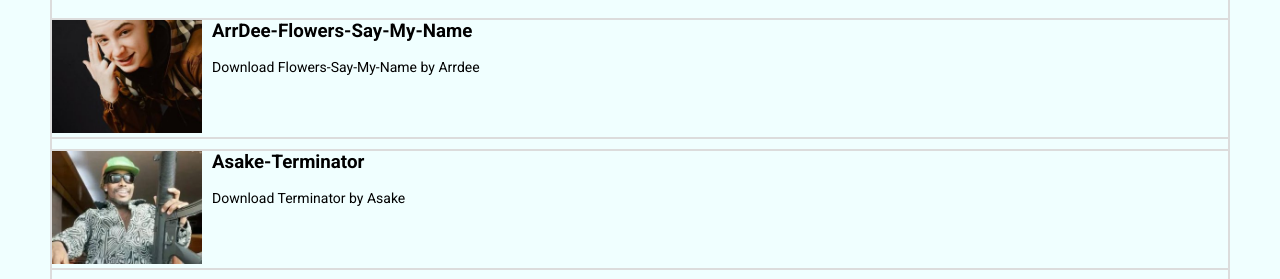
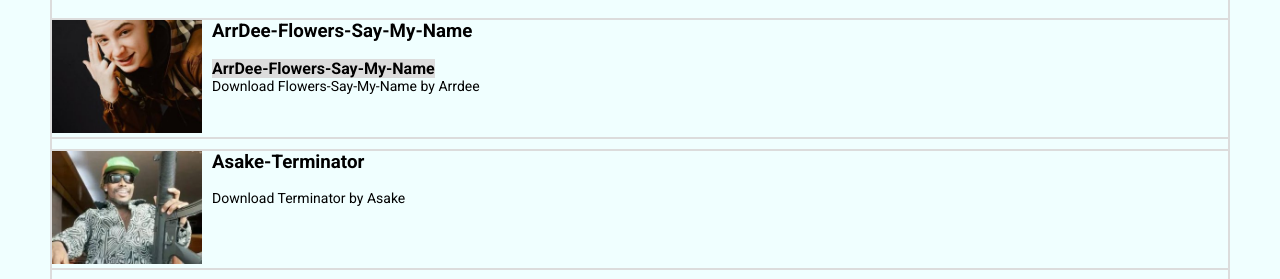
Before and after one commit to godmayhem7/tester2, a plain HTML site: page index.html in a window 1280 px wide. Shown: the part 497-776 px from the top of the page. Drawn offline with Linux system fonts and the light colour scheme.

Commit message:
Update index.html

```diff
--- a/index.html
+++ b/index.html
@@ -44,6 +44,7 @@
                 <div>
                     <div class="music-name-div">
                         <h3>ArrDee-Flowers-Say-My-Name</h3>
+                        <b class="song-name">ArrDee-Flowers-Say-My-Name</b>
                     </div>
                     <div>
                         <p>Download Flowers-Say-My-Name by Arrdee</p>
```
